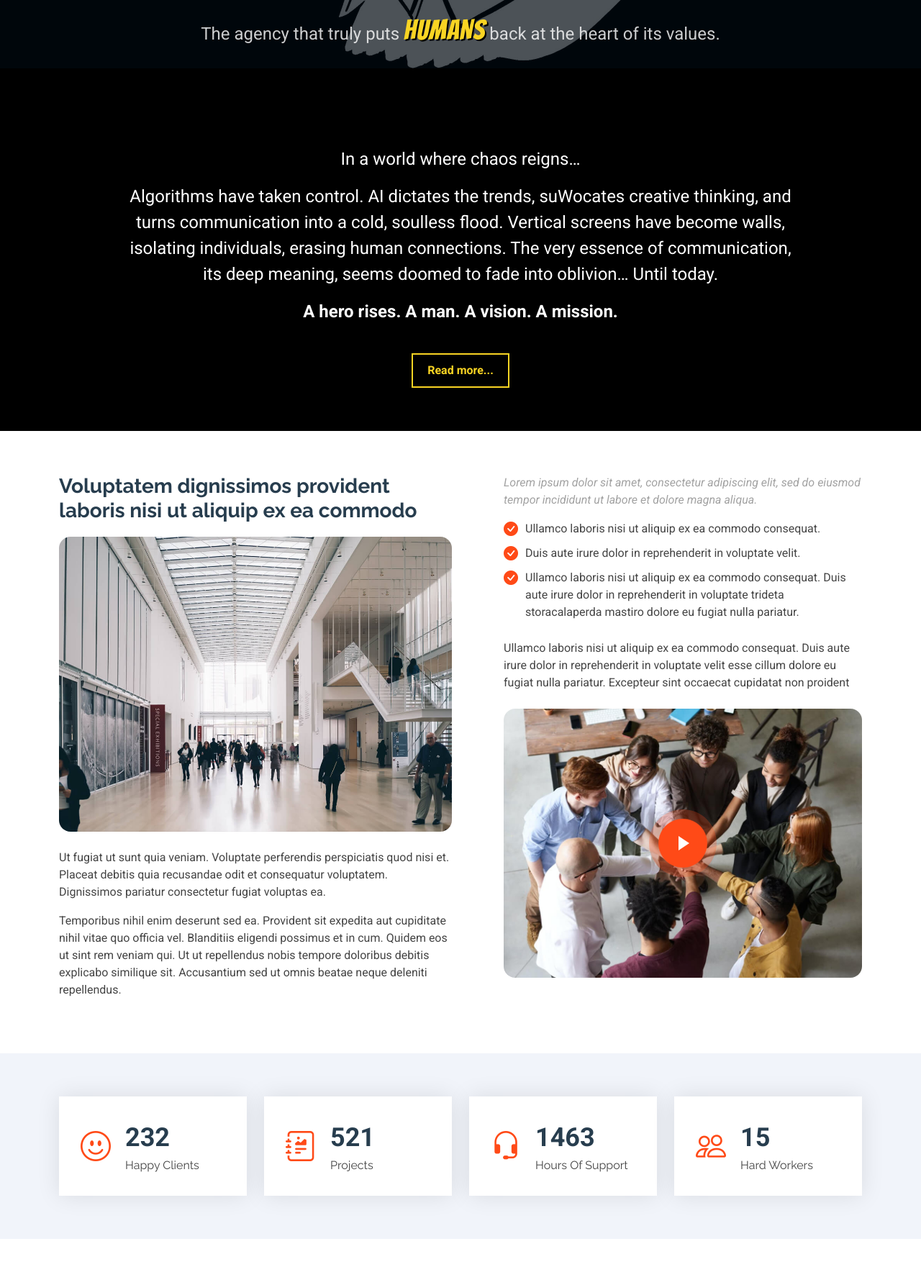
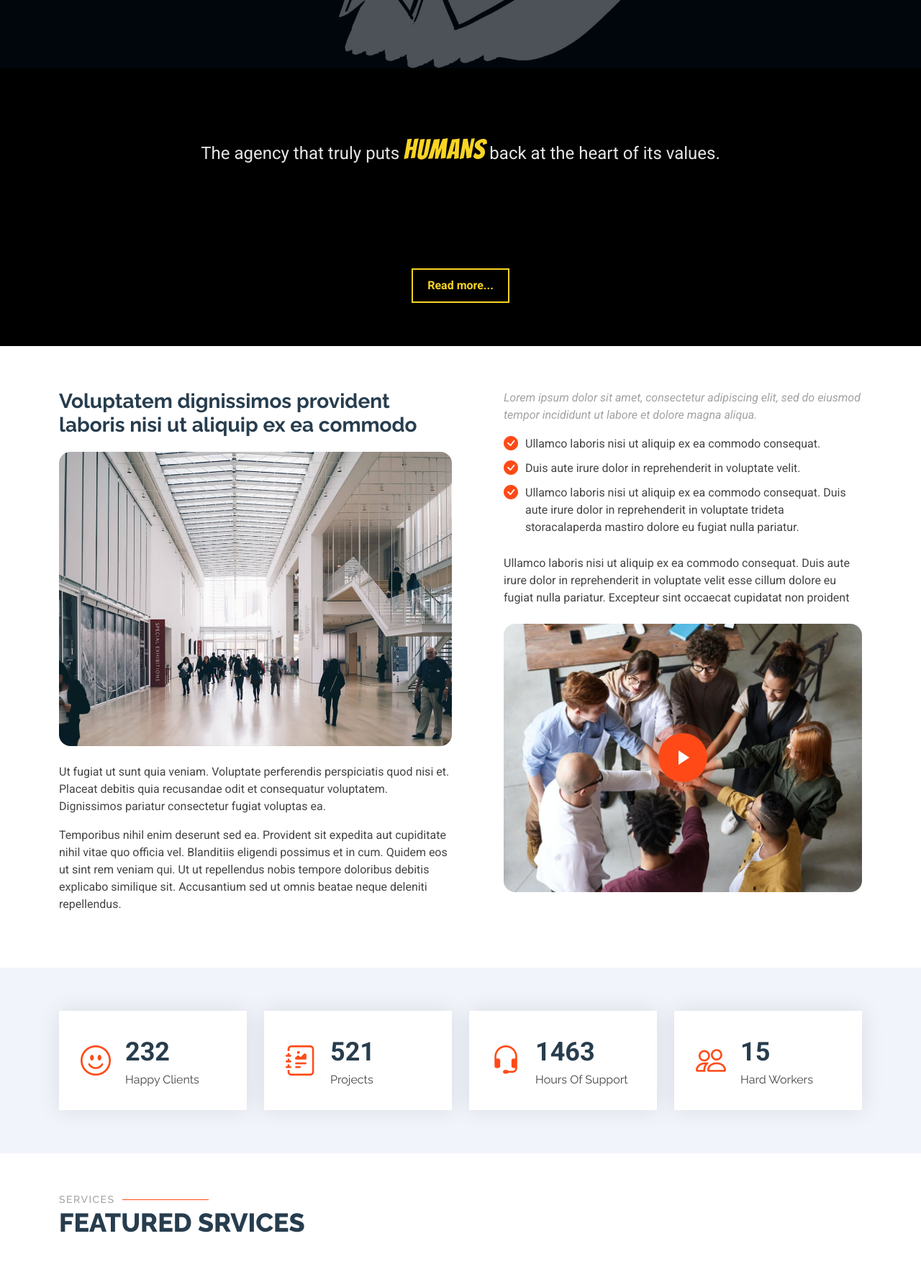
Before and after one commit to ryakeb/Frank, a plain HTML site: page index.html in a window 1280 px wide. Shown: the part 705-2473 px from the top of the page at 72% size. Drawn offline with Linux system fonts and the light colour scheme.

Commit message:
text centre et couleur ok

```diff
--- a/assets/css/main.css
+++ b/assets/css/main.css
@@ -1852,6 +1852,14 @@ section,
   text-shadow: 2px 2px 0 #000;
   letter-spacing: 1px;
 }
+.bangers-frank {
+  font-family: 'Bangers', cursive;
+  color: #9809cc;
+  font-weight: normal;
+  font-size: 1.6em;
+  text-shadow: 2px 2px 0 #000;
+  letter-spacing: 1px;
+}
 
 .hero-text-extended p {
   font-size: 24px;
@@ -1861,19 +1869,20 @@ section,
 # Read More / Collapsible Text Styles
 --------------------------------------------------------------*/
 .collapsible-text {
-  max-height: 300px;
+  max-height: 0;
   overflow: hidden;
   transition: max-height 0.6s ease;
   position: relative;
-  visibility: visible !important;
+  visibility: hidden;
 }
 
 .collapsible-text.expanded {
   max-height: 9999px;
+  visibility: visible;
 }
 
 .read-more-btn {
-  margin-top: 20px;
+  margin-top: 0;
   background: none;
   border: 2px solid #f9d423;
   color: #f9d423;
@@ -1887,3 +1896,16 @@ section,
   background-color: #f9d423;
   color: black;
 }
+
+/*--------------------------------------------------------------
+# Hero Style Text (matches Hero phrase style)
+--------------------------------------------------------------*/
+.hero-style-text {
+  font-family: var(--default-font);
+  font-size: 24px;
+  color: color-mix(in srgb, var(--default-color), transparent 10%);
+  margin: 10px 0;
+  max-width: 1000px;
+  margin-left: auto;
+  margin-right: auto;
+}
--- a/index.html
+++ b/index.html
@@ -89,22 +89,22 @@
 
       <img src="assets/img2/logo.jpeg" alt="" data-aos="fade-in" style="width: 100%; max-height: 100vh; object-fit: contain; display: block; margin: 0 auto; background-color: black;">
 
-      <div class="container d-flex flex-column align-items-center justify-content-end position-absolute bottom-0 start-50 translate-middle-x mb-4" style="z-index: 2;">
-        <p data-aos="fade-up" data-aos-delay="200">The agency that truly puts <span class="bangers-text">HUMANS</span> back at the heart of its values.</p>
-      </div>
 
     </section><!-- /Hero Section -->
 
     <section class="section dark-background hero-text-extended" style="background-color: black;">
-      <div id="frank-text" class="container text-white text-center py-5 collapsible-text" data-aos="fade-up" data-aos-delay="300">
-        <p>In a world where chaos reigns…</p>
+      <div class="container text-white text-center py-1 hero-style-text" data-aos="fade-up" data-aos-delay="200">
+        <p class="hero-style-text text-center">The agency that truly puts <span class="bangers-text">HUMANS</span> back at the heart of its values.</p>
+      </div>
+      <div id="frank-text" class="container text-white text-center py-5 collapsible-text hero-style-text" data-aos="fade-up" data-aos-delay="300">
+        <p class="bangers-text">In a world where chaos reigns…</p>
 
-        <p>Algorithms have taken control. AI dictates the trends, suWocates creative thinking, and<br>
+        <p>Algorithms have taken control. AI dictates the trends, suffocates creative thinking, and<br>
         turns communication into a cold, soulless flood. Vertical screens have become walls,<br>
         isolating individuals, erasing human connections. The very essence of communication,<br>
         its deep meaning, seems doomed to fade into oblivion… Until today.</p>
 
-        <p><strong>A hero rises. A man. A vision. A mission.<br>His name? <span class="bangers-text">FRANK.</span></strong></p>
+        <p class="bangers-text"><strong>A hero rises. A man. A vision. A mission.<br>His name? <span class="bangers-frank">FRANK.</span></strong></p>
 
         <!-- <p><em>(read more...)</em></p> -->
 
@@ -112,46 +112,46 @@
         Sociable like a coWee shared at dawn.<br>
         Radiant like a spotlight in a dark room.<br>
         Committed like a debate that restores meaning to words.<br>
-        <span class="bangers-text">FRANK</span> doesn’t follow trends; he redefines them. He brings meaning back to<br>
+        FRANK doesn’t follow trends; he redefines them. He brings meaning back to<br>
         communication by putting people at the heart of every project.<br>
         Because communicating isn’t just about spreading a message… It’s about creating<br>
         connections, inspiring, awakening minds.<br>
-        <span class="bangers-text">FRANK</span> is here.<br>
+        <span class="bangers-frank">FRANK</span> is here.<br>
         Communication finds its soul again.<br>
         The change starts now.<br>
         Are you ready? It’s going to shake things up…<br>
-        <span class="bangers-text">FRANK’s</span> got your back.<br>
+        FRANK’s got your back.<br>
         For you, he’ll unleash all his superpowers:</p>
 
         <p>Every brand has a story, every message has an impact… You just need to know how to<br>
         tell it!<br>
         EWective communication isn’t something you can improvise. It’s something you plan,<br>
         something you build.<br>
-        <span class="bangers-text">Frank</span> is here for you. His super-strategic advice will help you stop wandering in the fog.</p>
+        Frank is here for you. His super-strategic advice will help you stop wandering in the fog.</p>
 
         <p>He leaves nothing to chance. Analysis, advice, positioning… Every detail counts.</p>
 
-        <p><em>“I’m not being seen anymore… I’m lost in the crowd.”</em></p>
+        <p class="bangers-text"><em>“I’m not being seen anymore… I’m lost in the crowd.”</em></p>
 
-        <p>In a flash, <span class="bangers-text">Frank</span> redefines the image, aligns the values, creates a unique universe. Now,<br>
-        your brand is ready to leave a lasting impression. <span class="bangers-text">Frank</span> is here to guide you through<br>
+        <p>In a flash, Frank redefines the image, aligns the values, creates a unique universe. Now,<br>
+        your brand is ready to leave a lasting impression. Frank is here to guide you through<br>
         branding and positioning.</p>
 
-        <p>Unclear messages, poorly defined targets… That’s why some strategies hit a wall. <span class="bangers-text">Frank</span><br>
+        <p>Unclear messages, poorly defined targets… That’s why some strategies hit a wall. Frank<br>
         scans strengths and weaknesses, decodes the numbers, and detects the invisible gaps.</p>
 
-        <p><span class="bangers-text">Frank</span> will take care of conducting a top-tier audit and analysis of your communication.</p>
+        <p>Frank will take care of conducting a top-tier audit and analysis of your communication.</p>
 
         <p>A good message is great. But the right message, at the right time, on the right channel?<br>
         Even better. With him, every campaign is a precise mission, calibrated to perfection.<br>
-        He’ll help with your media planning, from creation to execution. With <span class="bangers-text">Frank</span>, every penny<br>
+        He’ll help with your media planning, from creation to execution. With Frank, every penny<br>
         invested is spent wisely.</p>
 
-        <p><span class="bangers-text">Frank</span> doesn’t keep his knowledge to himself… He shares it, he inspires!<br>
+        <p>Frank doesn’t keep his knowledge to himself… He shares it, he inspires!<br>
         The media world is evolving, and you need to evolve with it.</p>
 
-        <p><span class="bangers-text">Frank</span> puts on his glasses and becomes the teacher. If you need some private lessons,<br>
-        don’t sweat it. <span class="bangers-text">Frank</span> will hand you the keys to unlock the media world. Now, it’s your<br>
+        <p>Frank puts on his glasses and becomes the teacher. If you need some private lessons,<br>
+        don’t sweat it. Frank will hand you the keys to unlock the media world. Now, it’s your<br>
         turn to play!</p>
       </div>
       <div class="text-center mt-3">
```
Also changed, not shown: note.txt.
